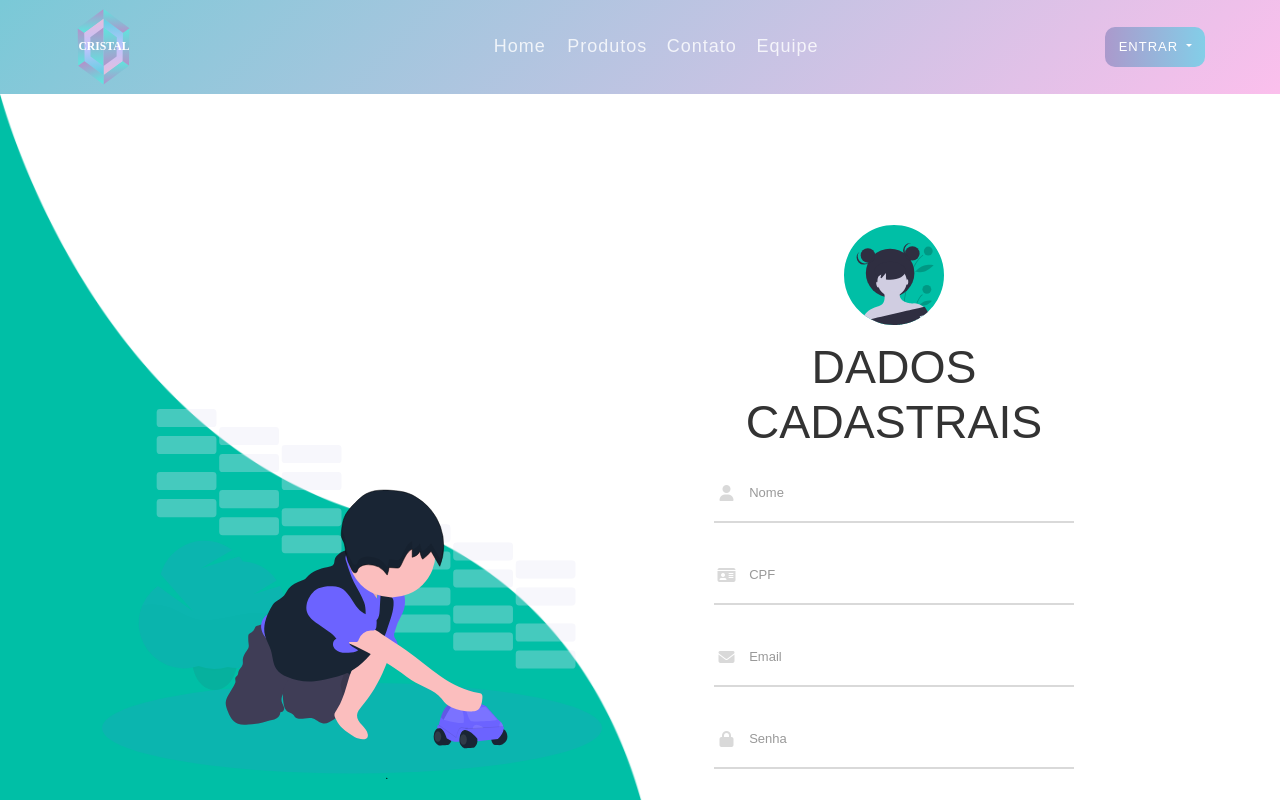
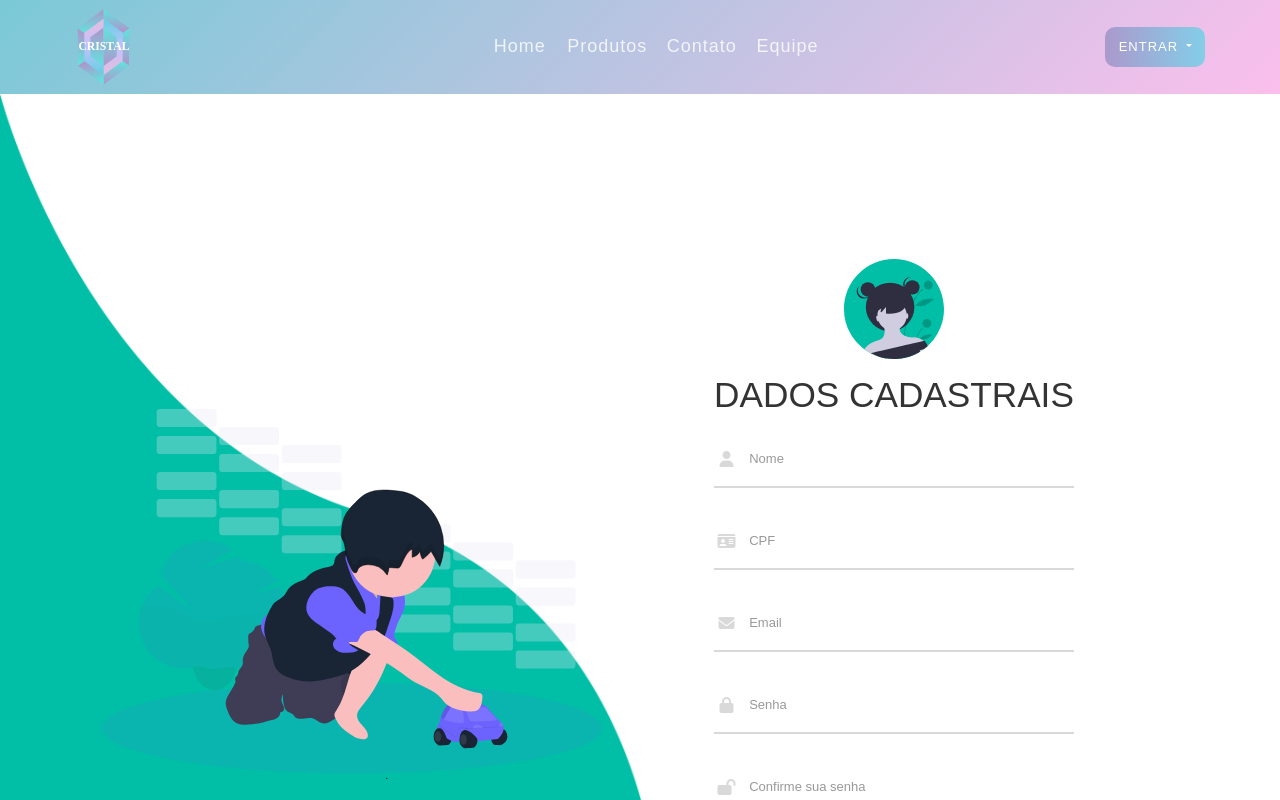
Before and after one commit to EduCFreitas/cristal-angular, an Angular app in the folder cristal/: page /cadastro in a window 1280 px wide. Shown: the top 800 px of the page. Built offline with nearby package versions, Linux system fonts and the light colour scheme.

Commit message:
Ajuste tamanho da fonte

```diff
--- a/cristal/src/app/cadastro/cadastro.component.scss
+++ b/cristal/src/app/cadastro/cadastro.component.scss
@@ -49,7 +49,7 @@ width: 360px;
 margin: 15px 0;
 color: #333;
 text-transform: uppercase;
-font-size: 2.9rem;
+font-size: 2.2rem;
 }
 
 .login-content .input-div{
```
